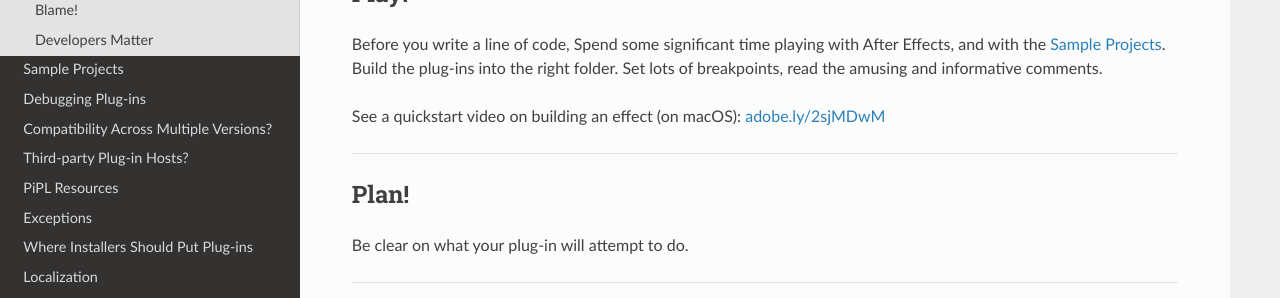
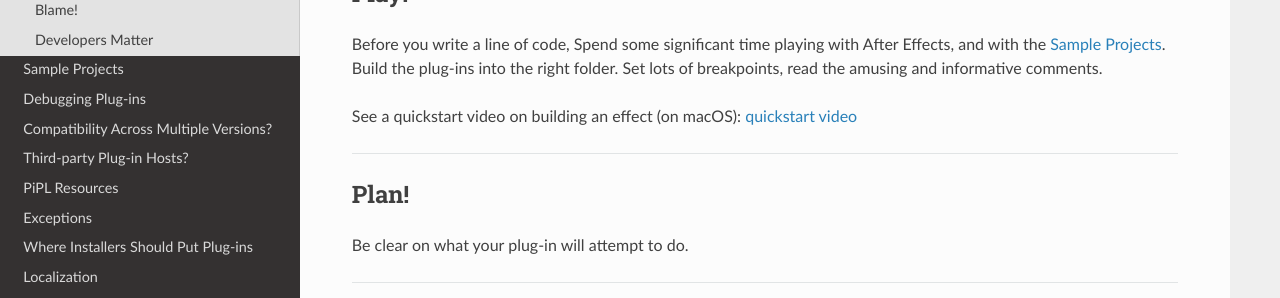
Before and after one commit to docsforadobe/after-effects-plugin-guide, a Sphinx documentation site: the page built from docs/intro/how-to-start-creating-plug-ins.rst, in a window 1280 px wide and 900 px high. Shown: the part 183-481 px from the top of the window. Built offline with Sphinx 7.4.7 and the Read the Docs theme 2.0.0, drawn with Linux system fonts in a browser that asks for light colours; pages that are not in the unit, such as notebooks, are missing from menus.

Commit message:
Fix quickstart video link

```diff
--- a/docs/intro/how-to-start-creating-plug-ins.rst
+++ b/docs/intro/how-to-start-creating-plug-ins.rst
@@ -8,7 +8,7 @@
 
 Before you write a line of code, Spend some significant time playing with After Effects, and with the :ref:`intro/sample-projects`. Build the plug-ins into the right folder. Set lots of breakpoints, read the amusing and informative comments.
 
-See a quickstart video on building an effect (on macOS): `adobe.ly/2sjMDwM <https://adobe.ly/2sjMDwM>`__
+See a quickstart video on building an effect (on macOS): `quickstart video <https://assets.adobe.com/public/08c43fb7-4633-4007-5201-b3b77405d770?scid=social_20180227_75678337>`__
 
 ----
 
```
